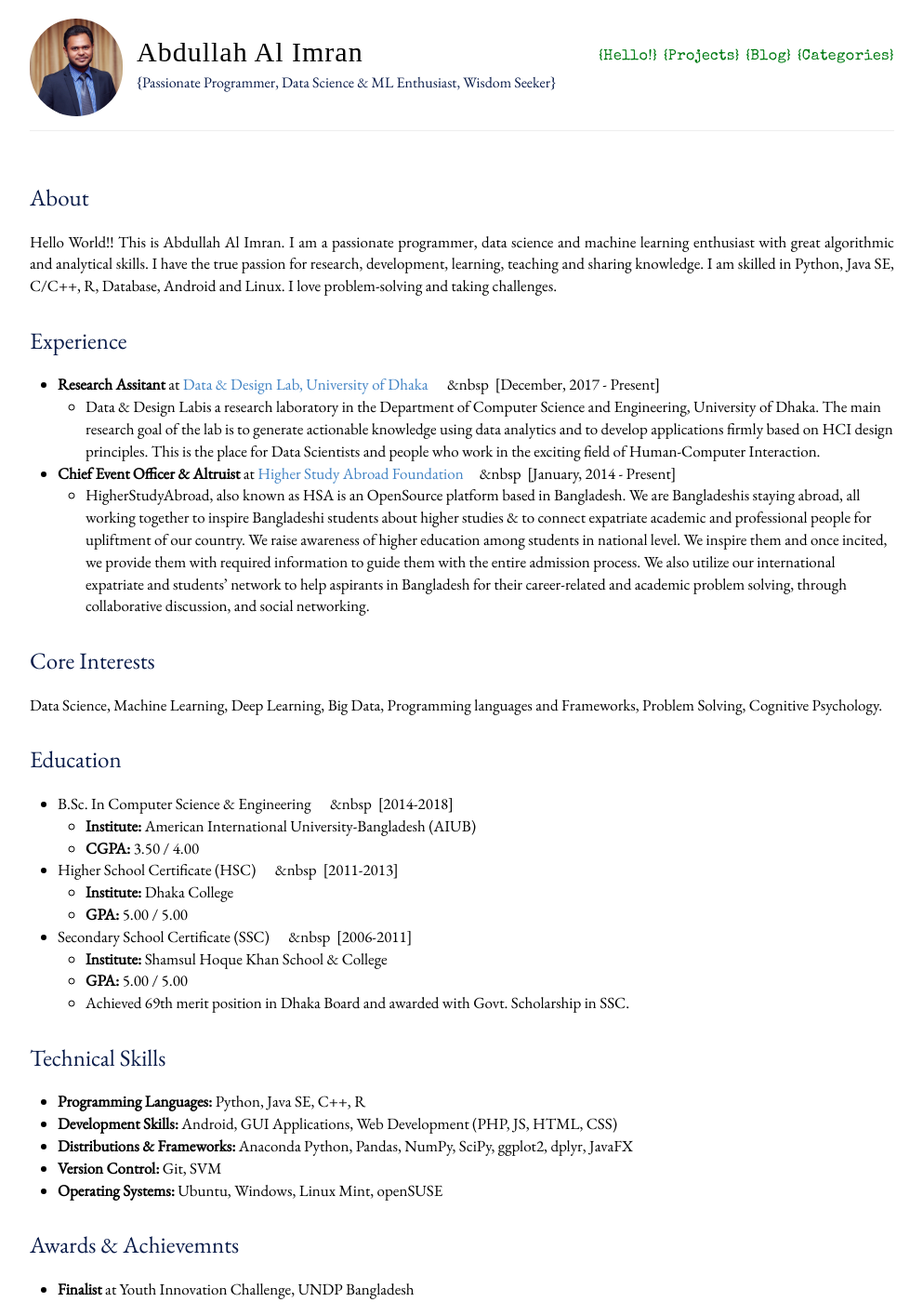
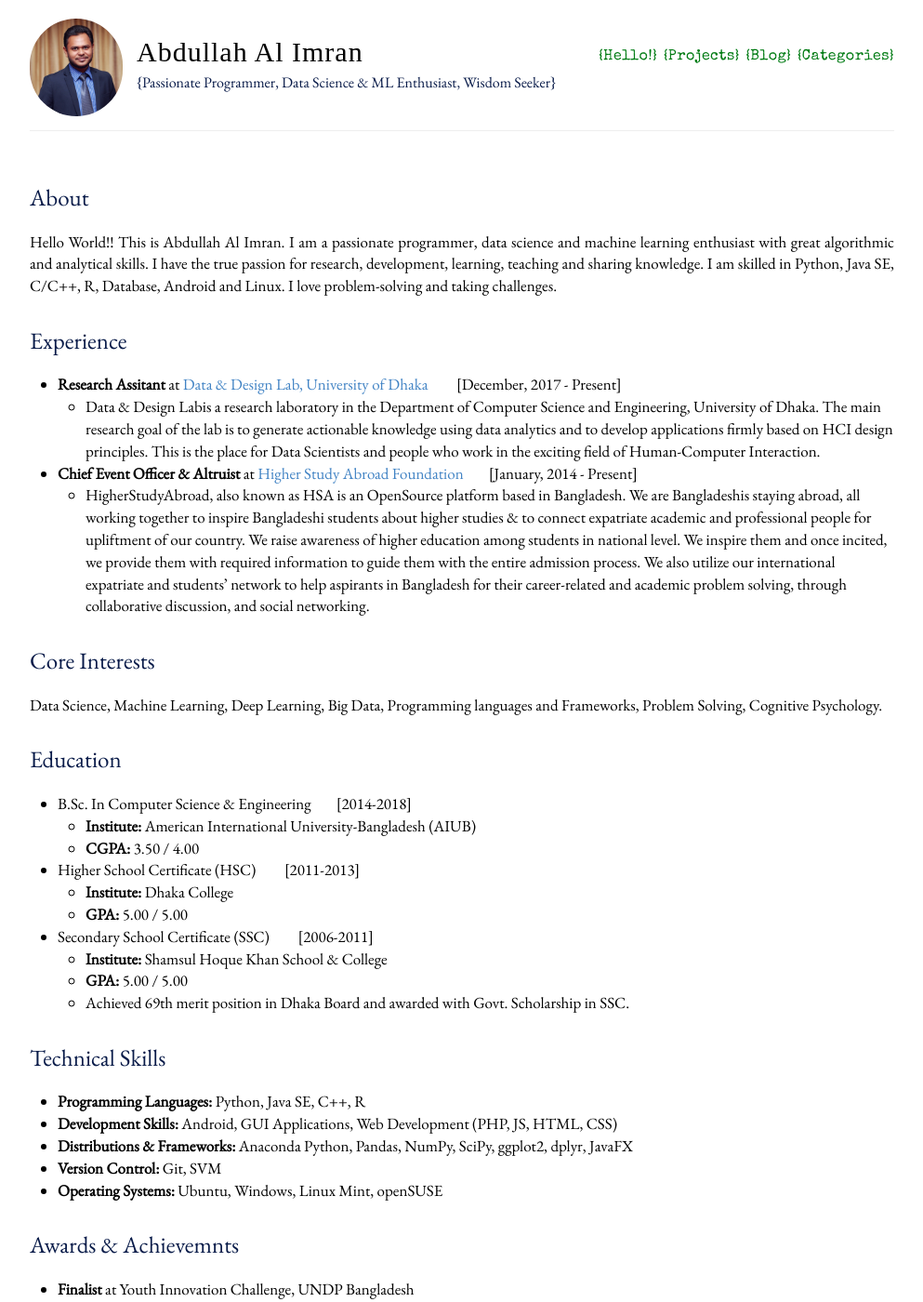
Before and after one commit to abdalimran/abdalimran.github.io, a Jekyll site: the page built from index.md, in a window 1280 px wide and 1400 px high. Shown: the whole window at 93% size, without its empty margins (143-1136 px from the left). Built offline with Jekyll 4.4.1, drawn with Linux system fonts in a browser that asks for light colours; some web fonts are replaced.

Commit message:
Update index.md

```diff
--- a/index.md
+++ b/index.md
@@ -6,9 +6,9 @@ permalink: /
 Hello World!! This is Abdullah Al Imran. I am a passionate programmer, data science and machine learning enthusiast with great algorithmic and analytical skills. I have the true passion for research, development, learning, teaching and sharing knowledge. I am skilled in Python, Java SE, C/C++, R, Database, Android and Linux. I love problem-solving and taking challenges.
 
 # Experience
-* **Research Assitant** at <a href="https://www.dndlab.org" target="_blank">Data & Design Lab, University of Dhaka</a> &nbsp;&nbsp;&nbsp;&nbsp;&nbsp;&nbsp&nbsp;&nbsp;[December, 2017 - Present]
+* **Research Assitant** at <a href="https://www.dndlab.org" target="_blank">Data & Design Lab, University of Dhaka</a>&nbsp;&nbsp;&nbsp;&nbsp;&nbsp;&nbsp;&nbsp;&nbsp;&nbsp;[December, 2017 - Present]
     * Data & Design Labis a research laboratory in the Department of Computer Science and Engineering, University of Dhaka. The main research goal of the lab is to generate actionable knowledge using data analytics and to develop applications firmly based on HCI design principles. This is the place for Data Scientists and people who work in the exciting field of Human-Computer Interaction.
-* **Chief Event Officer & Altruist** at <a href="https://www.higherstudyabroad.com/" target="_blank">Higher Study Abroad Foundation</a>&nbsp;&nbsp;&nbsp;&nbsp;&nbsp;&nbsp&nbsp;&nbsp;[January, 2014 - Present]
+* **Chief Event Officer & Altruist** at <a href="https://www.higherstudyabroad.com/" target="_blank">Higher Study Abroad Foundation</a>&nbsp;&nbsp;&nbsp;&nbsp;&nbsp;&nbsp;&nbsp;&nbsp;[January, 2014 - Present]
     * HigherStudyAbroad, also known as HSA is an OpenSource platform based in Bangladesh. We are Bangladeshis staying abroad, all working together to inspire Bangladeshi students about higher studies & to connect expatriate academic and professional people for upliftment of our country.
     We raise awareness of higher education among students in national level. We inspire them and once incited, we provide them with required information to guide them with the entire admission process. We also utilize our international expatriate and students’ network to help aspirants in Bangladesh for their career-related and academic problem solving, through collaborative discussion, and social networking.
 
@@ -19,13 +19,13 @@ Data Science, Machine Learning, Deep Learning, Big Data, Programming languages a
 
 
 # Education
-* B.Sc. In Computer Science & Engineering &nbsp;&nbsp;&nbsp;&nbsp;&nbsp;&nbsp&nbsp;&nbsp;[2014-2018]
+* B.Sc. In Computer Science & Engineering &nbsp;&nbsp;&nbsp;&nbsp;&nbsp;&nbsp;&nbsp;[2014-2018]
   * **Institute:** American International University-Bangladesh (AIUB)
   * **CGPA:** 3.50 / 4.00
-* Higher School Certificate (HSC) &nbsp;&nbsp;&nbsp;&nbsp;&nbsp;&nbsp&nbsp;&nbsp;[2011-2013]
+* Higher School Certificate (HSC) &nbsp;&nbsp;&nbsp;&nbsp;&nbsp;&nbsp;&nbsp;&nbsp;[2011-2013]
   * **Institute:** Dhaka College
   * **GPA:** 5.00 / 5.00
-* Secondary School Certificate (SSC) &nbsp;&nbsp;&nbsp;&nbsp;&nbsp;&nbsp&nbsp;&nbsp;[2006-2011]
+* Secondary School Certificate (SSC) &nbsp;&nbsp;&nbsp;&nbsp;&nbsp;&nbsp;&nbsp;&nbsp;[2006-2011]
   * **Institute:** Shamsul Hoque Khan School & College
   * **GPA:** 5.00 / 5.00
   * Achieved 69th merit position in Dhaka Board and awarded with Govt. Scholarship in SSC.
```
